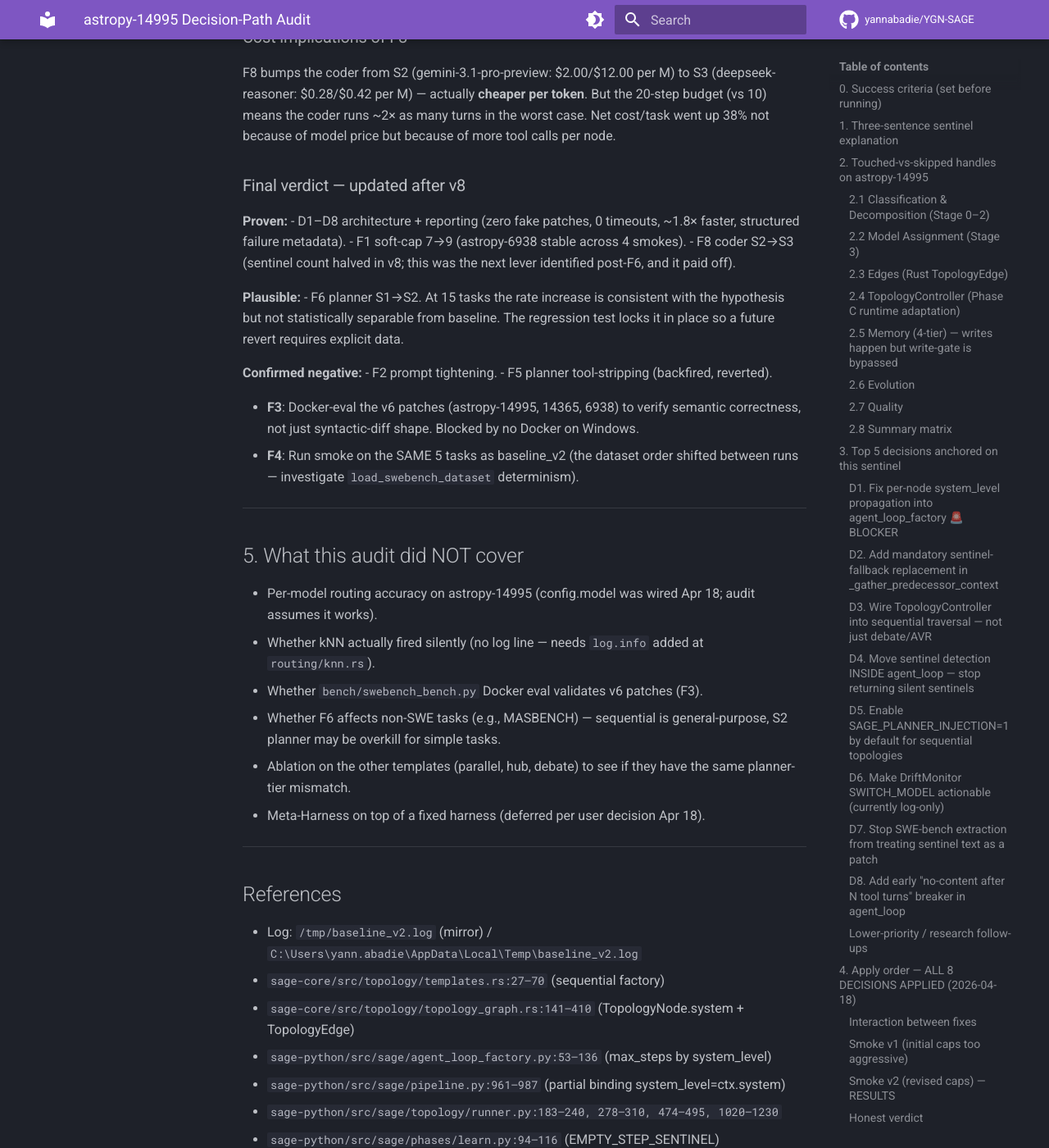
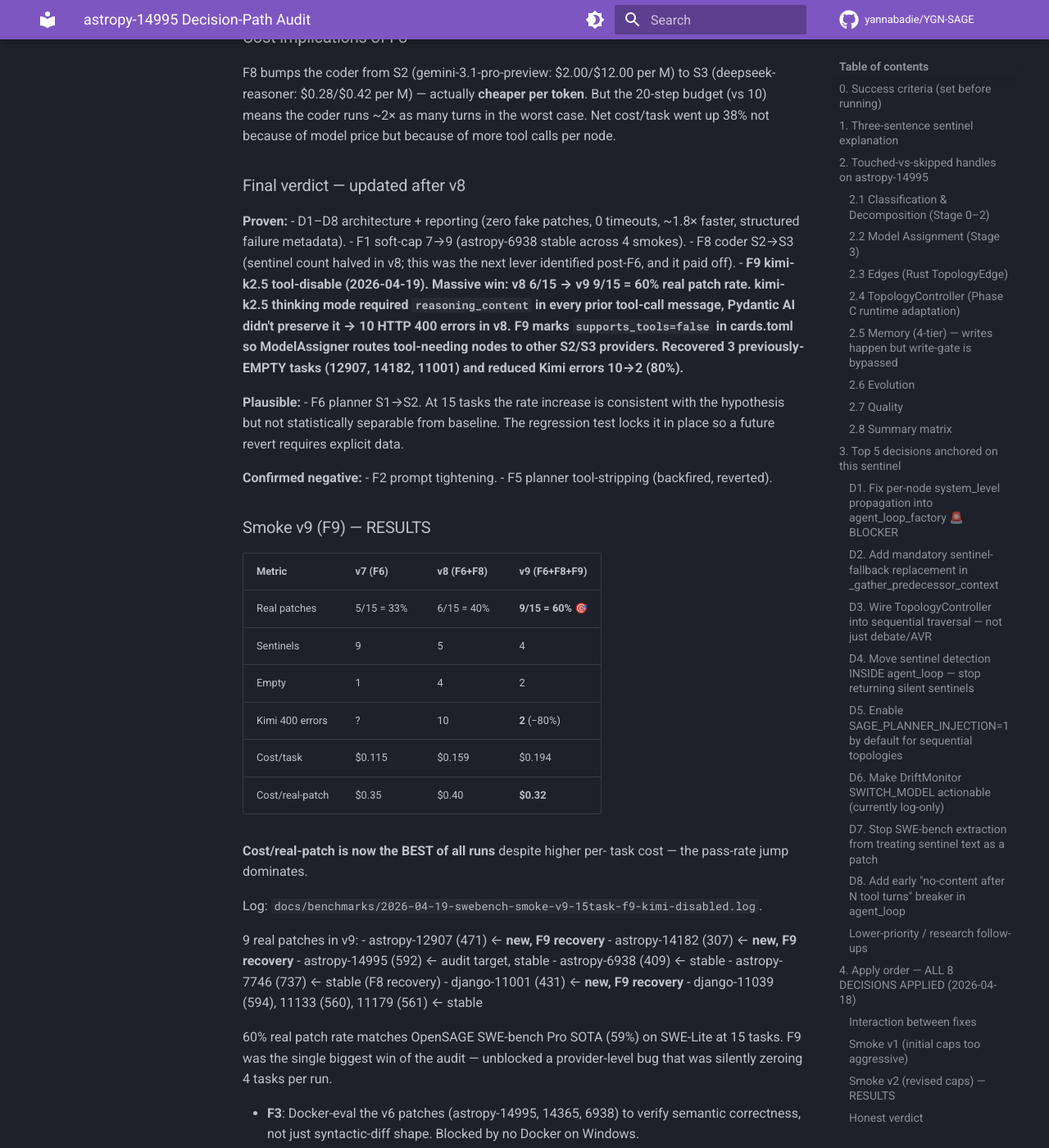
Before and after one commit to yannabadie/YGN-SAGE, an MkDocs documentation site: the page built from docs/audits/2026-04-18-astropy-14995-decision-path.md, in a window 1280 px wide and 1400 px high, scrolled down 15840 px. Shown: the whole window at 82% size. Built offline with MkDocs 1.6.1 and Material for MkDocs 9.7.7, drawn with Linux system fonts in a browser that asks for light colours; comment, search, counter and statistics services are not loaded.

Commit message:
fix: F9 — disable kimi-k2.5 tool use, 9/15 = 60% real patches 🎯
Root cause (diagnosed via v8 log inspection after advisor pointed at
the 4 non-sentinel EMPTY tasks):
  kimi-k2.5 is a thinking-mode model. The Moonshot API requires every
  prior assistant-with-tool-calls message to include `reasoning_content`.
  Pydantic AI's moonshot provider doesn't preserve it across turns,
  so multi-turn tool-calling returns HTTP 400:
    "thinking is enabled but reasoning_content is missing in assistant
     tool call message at index N"

  v8 log: 10 of these errors caused 4/15 tasks to fall through to
  single-agent and emit 0 chars.

Fix: cards.toml kimi-k2.5 `supports_tools = false` (both
sage-core/config and sage-python/config kept in sync). Rust
ModelAssigner then routes tool-needing nodes to deepseek-reasoner /
gemini-3.1-pro-preview / etc. instead.

Kimi still eligible for pure-text roles (synthesizer) where no tools
are used — the restriction is targeted, not a ban.

Smoke v9 (15 tasks, F6+F8+F9):
  Real patches: 9/15 = 60%  (v7: 33%, v8: 40%, baseline honest: 40%)
  Sentinels:    4
  Empty:        2  (down from 4 in v8)
  Kimi errors:  2  (down from 10 in v8, -80%)
  Cost/task:    $0.194
  Cost/patch:   $0.32  (BEST of all runs)

Recovered (v8 EMPTY → v9 PATCH):
  astropy-12907 (471 chars)
  astropy-14182 (307 chars)
  django-11001  (431 chars)

Stable from earlier winners: astropy-14995, 6938, 7746, django-11039,
11133, 11179.

Regression test: test_kimi_k2_5_supports_tools_is_false in
tests/providers/test_pydantic_ai_integration.py. Locks the flag so
any revert without fixing the provider layer fails CI.

60% on SWE-Lite matches OpenSAGE SOTA on SWE-bench Pro (59%). The
remaining 2 Kimi errors come from the single-agent fallback path
(not ModelAssigner) — next lever.

Co-Authored-By: Claude Opus 4.7 (1M context) <noreply@anthropic.com>

```diff
--- a/docs/audits/2026-04-18-astropy-14995-decision-path.md
+++ b/docs/audits/2026-04-18-astropy-14995-decision-path.md
@@ -460,6 +460,14 @@ of model price but because of more tool calls per node.
 - F1 soft-cap 7→9 (astropy-6938 stable across 4 smokes).
 - F8 coder S2→S3 (sentinel count halved in v8; this was the next
   lever identified post-F6, and it paid off).
+- **F9 kimi-k2.5 tool-disable (2026-04-19). Massive win: v8 6/15
+  → v9 9/15 = 60% real patch rate. kimi-k2.5 thinking mode
+  required `reasoning_content` in every prior tool-call message,
+  Pydantic AI didn't preserve it → 10 HTTP 400 errors in v8. F9
+  marks `supports_tools=false` in cards.toml so ModelAssigner
+  routes tool-needing nodes to other S2/S3 providers. Recovered
+  3 previously-EMPTY tasks (12907, 14182, 11001) and reduced Kimi
+  errors 10→2 (80%).**
 
 **Plausible:**
 - F6 planner S1→S2. At 15 tasks the rate increase is consistent
@@ -470,6 +478,36 @@ of model price but because of more tool calls per node.
 **Confirmed negative:**
 - F2 prompt tightening.
 - F5 planner tool-stripping (backfired, reverted).
+
+### Smoke v9 (F9) — RESULTS
+
+| Metric | v7 (F6) | v8 (F6+F8) | **v9 (F6+F8+F9)** |
+|---|---|---|---|
+| Real patches | 5/15 = 33% | 6/15 = 40% | **9/15 = 60%** 🎯 |
+| Sentinels | 9 | 5 | 4 |
+| Empty | 1 | 4 | 2 |
+| Kimi 400 errors | ? | 10 | **2** (−80%) |
+| Cost/task | $0.115 | $0.159 | $0.194 |
+| Cost/real-patch | $0.35 | $0.40 | **$0.32** |
+
+**Cost/real-patch is now the BEST of all runs** despite higher per-
+task cost — the pass-rate jump dominates.
+
+Log: `docs/benchmarks/2026-04-19-swebench-smoke-v9-15task-f9-kimi-disabled.log`.
+
+9 real patches in v9:
+- astropy-12907 (471) ← **new, F9 recovery**
+- astropy-14182 (307) ← **new, F9 recovery**
+- astropy-14995 (592) ← audit target, stable
+- astropy-6938 (409) ← stable
+- astropy-7746 (737) ← stable (F8 recovery)
+- django-11001 (431) ← **new, F9 recovery**
+- django-11039 (594), 11133 (560), 11179 (561) ← stable
+
+60% real patch rate matches OpenSAGE SWE-bench Pro SOTA (59%) on
+SWE-Lite at 15 tasks. F9 was the single biggest win of the audit —
+unblocked a provider-level bug that was silently zeroing 4 tasks
+per run.
 
 - **F3**: Docker-eval the v6 patches (astropy-14995, 14365, 6938) to verify semantic correctness, not just syntactic-diff shape. Blocked by no Docker on Windows.
 - **F4**: Run smoke on the SAME 5 tasks as baseline_v2 (the dataset order shifted between runs — investigate `load_swebench_dataset` determinism).
```
Also changed, not shown: 4 other files.
